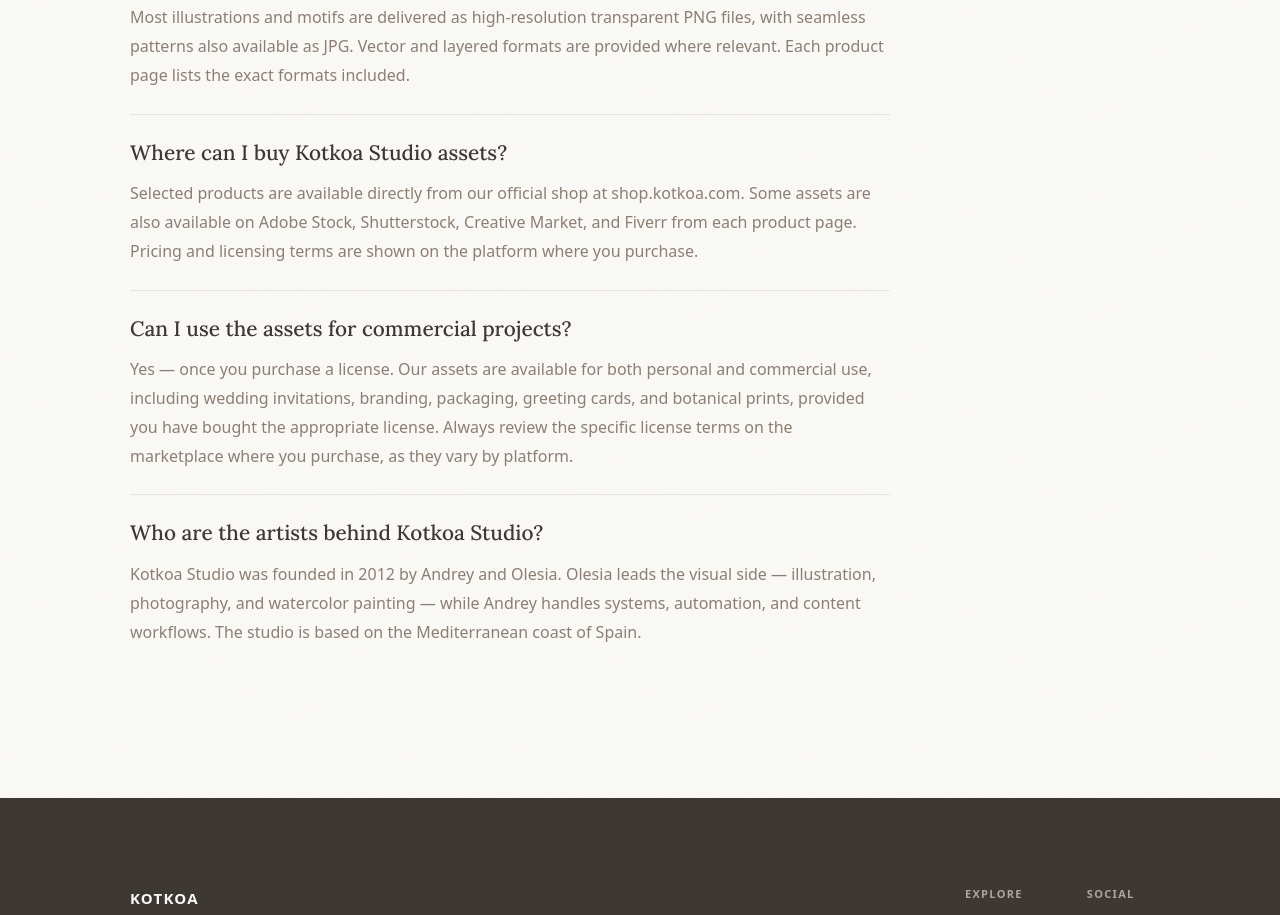
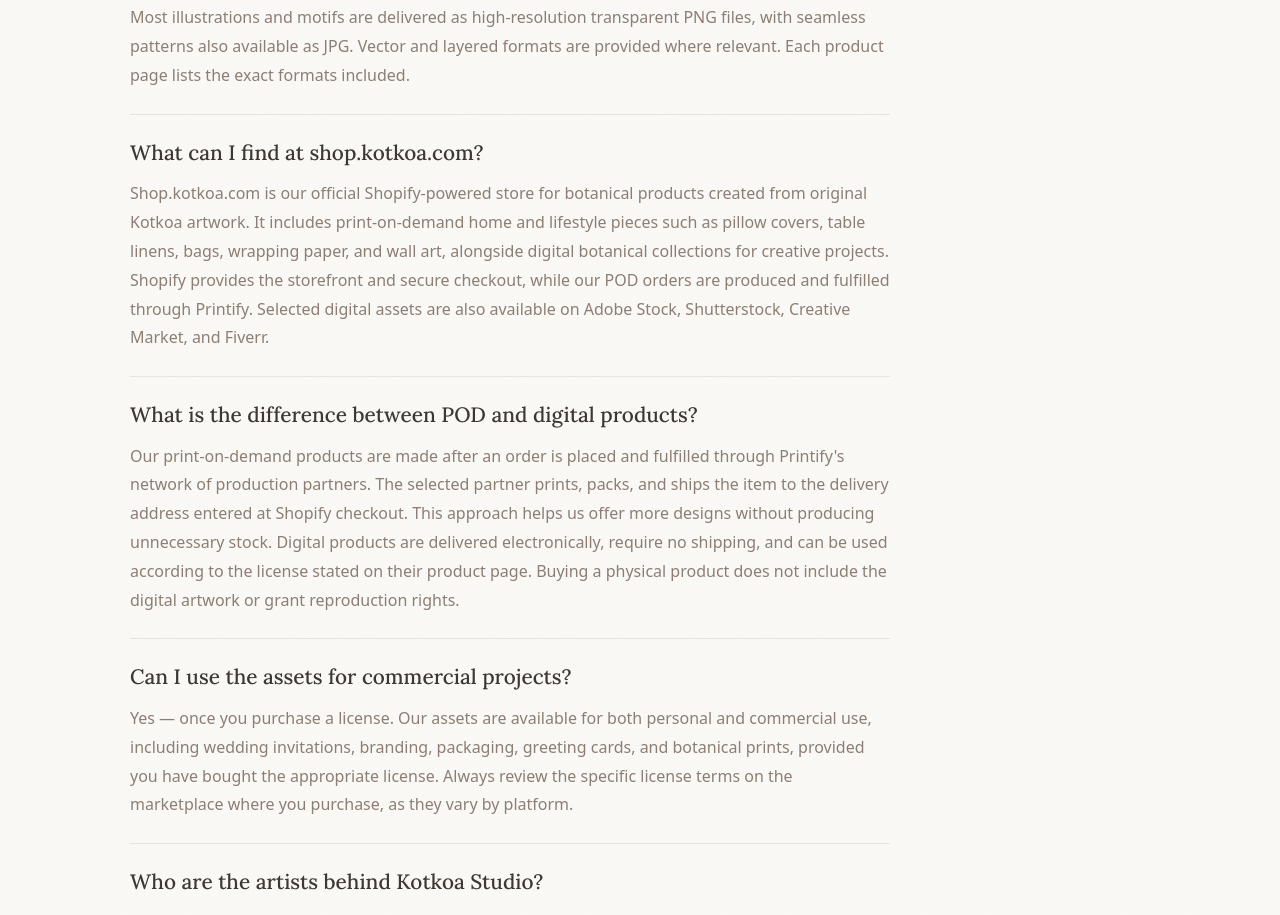
Before and after one commit to Kotkoa/stocker, a Next.js app: page / in a window 1280 px wide. Shown: the part 4880-5795 px from the top of the page. Built offline with nearby package versions, Linux system fonts and the light colour scheme; no server answers.

Commit message:
feat: update FAQ

```diff
--- a/src/data/faq.ts
+++ b/src/data/faq.ts
@@ -15,9 +15,14 @@
       "Most illustrations and motifs are delivered as high-resolution transparent PNG files, with seamless patterns also available as JPG. Vector and layered formats are provided where relevant. Each product page lists the exact formats included.",
   },
   {
-    question: "Where can I buy Kotkoa Studio assets?",
+    question: "What can I find at shop.kotkoa.com?",
     answer:
-      "Selected products are available directly from our official shop at shop.kotkoa.com. Some assets are also available on Adobe Stock, Shutterstock, Creative Market, and Fiverr from each product page. Pricing and licensing terms are shown on the platform where you purchase.",
+      "Shop.kotkoa.com is our official Shopify-powered store for botanical products created from original Kotkoa artwork. It includes print-on-demand home and lifestyle pieces such as pillow covers, table linens, bags, wrapping paper, and wall art, alongside digital botanical collections for creative projects. Shopify provides the storefront and secure checkout, while our POD orders are produced and fulfilled through Printify. Selected digital assets are also available on Adobe Stock, Shutterstock, Creative Market, and Fiverr.",
+  },
+  {
+    question: "What is the difference between POD and digital products?",
+    answer:
+      "Our print-on-demand products are made after an order is placed and fulfilled through Printify's network of production partners. The selected partner prints, packs, and ships the item to the delivery address entered at Shopify checkout. This approach helps us offer more designs without producing unnecessary stock. Digital products are delivered electronically, require no shipping, and can be used according to the license stated on their product page. Buying a physical product does not include the digital artwork or grant reproduction rights.",
   },
   {
     question: "Can I use the assets for commercial projects?",
```
